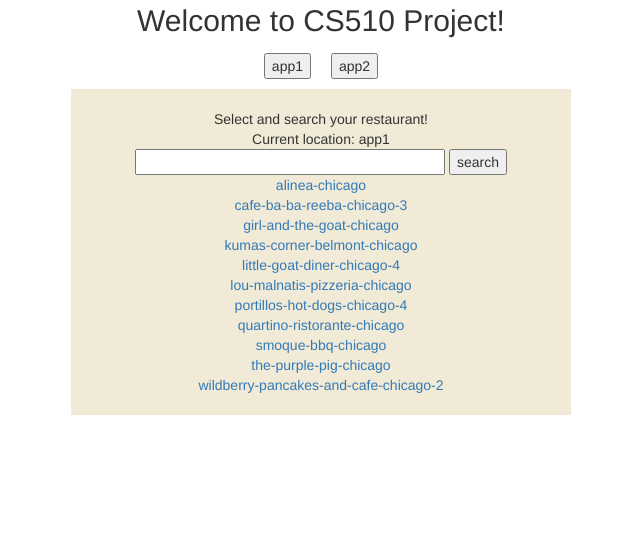
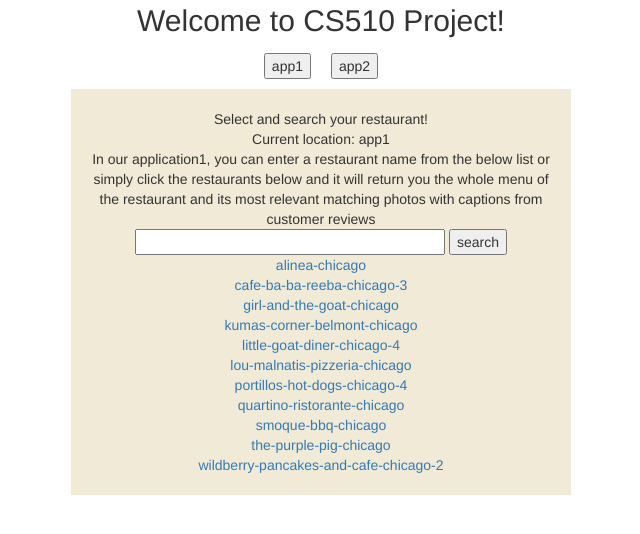
Before and after one commit to beado123/yelp_menu, a Flask app: page /app1/ in a window 1280 px wide. Shown: the top 534 px of the page, without its empty margins (319-959 px from the left). Run offline with Flask 2, Linux system fonts and the light colour scheme; parts of the project's set-up code (start-up, migrations or seed data) failed here and were passed over; some libraries are stand-ins or nearby versions.

Commit message:
add explanation

```diff
--- a/templates/index.html
+++ b/templates/index.html
@@ -30,6 +30,7 @@
 		<form method="POST" >
 			Select and search your restaurant!<br>
 			Current location: {{app}}<br>
+			In our application1, you can enter a restaurant name from the below list or simply click the restaurants below and it will return you the whole menu of the restaurant and its most relevant matching photos with captions from customer reviews<br>
 			<input  name="restaurant" size="35">
 		    <input type="submit" value="search" id="submitForm">
 			<script>
@@ -66,22 +67,31 @@
 			//var dict = '{{dic}}';
 			console.log(dic);
 			for(var key in dic){
-				//console.log(dic[key])
 				var value = dic[key];
-				//var components = first.split(">>>");
+				var size = value[2].substr(-8, 3);
+				var url2 = "";
+				var url3 = "";
+				if(value.length >= 4)url2 = value[3].replace(size, "348");
+				if(value.length >= 5)url3 = value[4].replace(size, "348");
+				//console.log(value[2]);
+				//console.log(value[2].replace(size, "348"));
 				var obj = {
 					menu: key,
 					caption: value[0],
-					url: value[2]
+					url1: value[2].replace(size, "348"),
+					url2: url2,
+					url3: url3
 				}
 				arr.push(obj)
 			}
 			arr.forEach(function (item, index) {
 				$('#outer').append(
-					'<div style="margin: 20px; padding: 20px; background-color:#f0ead6; display: flex; flex-direction: row;" >'+
-						'<div style="width: 400px"><p style="font-size:20px">Menu: </p>'+   item.menu  + '</div>' +
-						'<div style="width: 500px"><p style="font-size:20px">Image Caption: </p>' + item.caption + '</div>' +
-						'<div style="float:right"><p style="font-size:20px">Image: </p><img  src="' + item.url + '"></div>' +
+					'<div style="margin: 20px; padding: 20px; background-color:#f0ead6; display: flex; flex-direction: row;flex-wrap:wrap" >'+
+						'<div style="width: 600px"><p style="font-size:20px">Menu: </p>'+   item.menu  + '</div>' +
+						'<div style="width: 600px"><p style="font-size:20px">Image Caption: </p>' + item.caption + '</div><br>' +
+						'<div style="float:right"><p style="font-size:20px">Image: </p><img  src="' + item.url1 + '"></div>' +
+						'<div style="float:right"><img  src="' + item.url2 + '"></div>' +
+						'<div style="float:right"><img  src="' + item.url3 + '"></div>' +
 					'</div>'
 				)
 			})
--- a/templates/index1.html
+++ b/templates/index1.html
@@ -30,6 +30,7 @@
 		<form method="POST" >
 			Select and search your restaurant!<br>
 			Current location: {{app}}<br>
+			In our application2, you can enter a restaurant name from the below list or simply click the restaurants below and it will return you all customer reviews with images. When you click the image, it will take you to the yelp menu item page corresponding to item in caption which is recognized by our algorithm<br>
 			<input  name="restaurant" size="35">
 		    <input type="submit" value="search" id="submitForm">
 			<script>
```
